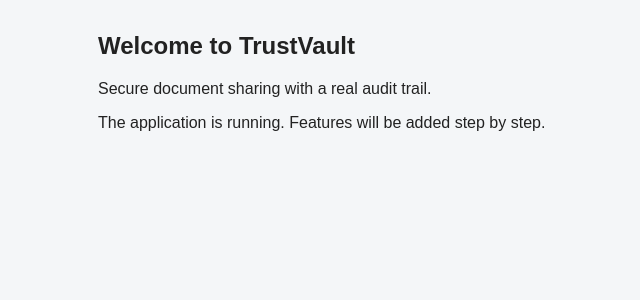
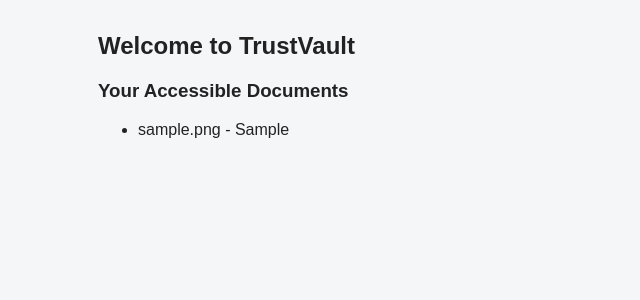
Before and after one commit to yadavallimaheswari3/TrustVault, a Flask app: page / in a window 1280 px wide. Shown: the part 151-451 px from the top of the page, without its empty margins (142-782 px from the left). Run offline with Flask 3, Linux system fonts and the light colour scheme; a user stored in the database is signed in; tables that the repository leaves empty hold one stand-in row (values such as "Sample post").

Commit message:
Add secure document dashboard

```diff
--- a/app/__init__.py
+++ b/app/__init__.py
@@ -22,7 +22,7 @@ def create_app(test_config=None):
     csrf.init_app(app)
     migrate.init_app(app, db)
 
-    login_manager.login_view = "main.index"
+    login_manager.login_view = "auth.login"
 
     from app import models
     from app.routes.main import main_bp
--- a/app/routes/main.py
+++ b/app/routes/main.py
@@ -1,12 +1,25 @@
+from app.permissions import can_view_document
 from flask import Blueprint, jsonify, render_template
-
+from flask_login import login_required, current_user
+from app.models import Document
 main_bp = Blueprint("main", __name__)
 
 
 @main_bp.route("/")
+@login_required
 def index():
-    return render_template("index.html")
+    all_documents = Document.query.all()
 
+    visible_documents = [
+        document
+        for document in all_documents
+        if can_view_document(current_user, document)
+    ]
+
+    return render_template(
+        "index.html",
+        documents=visible_documents,
+    )
 
 @main_bp.route("/health")
 def health():
--- a/app/templates/index.html
+++ b/app/templates/index.html
@@ -3,7 +3,20 @@
 {% block title %}Home - TrustVault{% endblock %}
 
 {% block content %}
-    <h2>Welcome to TrustVault</h2>
-    <p>Secure document sharing with a real audit trail.</p>
-    <p>The application is running. Features will be added step by step.</p>
+<h2>Welcome to TrustVault</h2>
+
+<h3>Your Accessible Documents</h3>
+
+{% if documents %}
+    <ul>
+        {% for document in documents %}
+            <li>
+                {{ document.original_filename }}
+                - {{ document.category or "Uncategorized" }}
+            </li>
+        {% endfor %}
+    </ul>
+{% else %}
+    <p>No documents available yet.</p>
+{% endif %}
 {% endblock %}
```
Also changed, not shown: tests/test_app_basics.py (+3 -4 lines).
